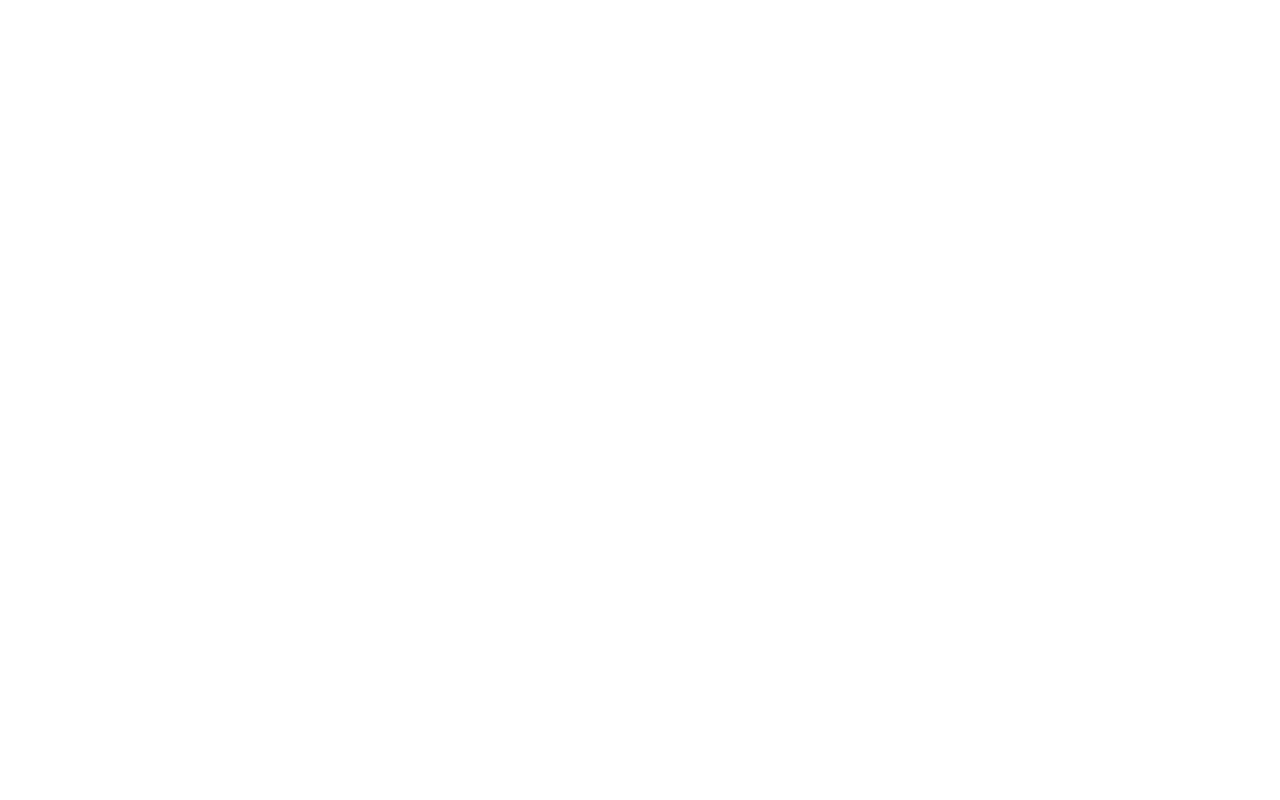
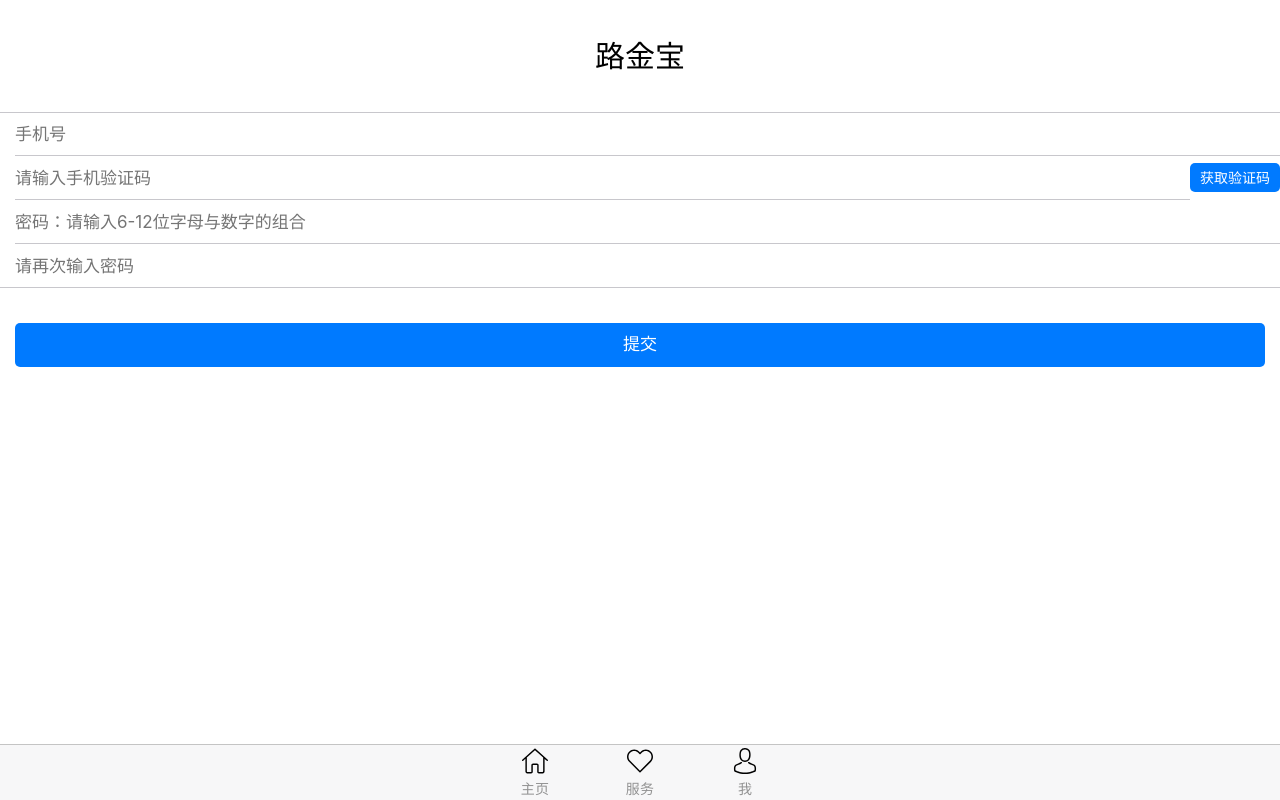
Before and after one commit to eric-seekas/backbone-demo, a website: page build/pug/find.pug in a window 1280 px wide. Drawn offline with nearby package versions, Linux system fonts and the light colour scheme; files that its build step writes are made by us from their sources; files whose address does not match are found by name.

Commit message:
update find.pug

```diff
--- a/build/pug/find.pug
+++ b/build/pug/find.pug
@@ -1,7 +1,63 @@
-//- register.pug
+//- find.pug
 
 extends ./pug-tpl/layout
 
 block title
     title 找回密码
 block content
+    div.views
+        div.view
+            div.pages
+                div.page
+                    div.page-content
+                        div.login-screen-title.pad_t--35 路金宝
+                        form
+                            div.list-block
+                                ul
+                                    li.item-content
+                                        div.item-inner
+                                            div.item-input
+                                                input(
+                                                type='text'
+                                                name='telphone'
+                                                placeholder = '手机号'
+                                                )
+                                    li.item-content
+                                        div.item-inner
+                                            div.item-input
+                                                input(
+                                                type='text'
+                                                name='code'
+                                                placeholder = '请输入手机验证码'
+                                                )
+                                        div.item-media
+                                            button.button.button-fill(type='button') 获取验证码
+                                    li.item-content
+                                        div.item-inner
+                                            div.item-input
+                                                input(
+                                                type='password'
+                                                name='password'
+                                                placeholder = '密码：请输入6-12位字母与数字的组合'
+                                                )
+                                    li.item-content
+                                        div.item-inner
+                                            div.item-input
+                                                input(
+                                                type='password'
+                                                name='password'
+                                                placeholder = '请再次输入密码'
+                                                )
+                            div.content-block
+                                a.button.button-big.button-fill(type='button') 提交
+                    div.toolbar.tabbar.tabbar-labels
+                        div.toolbar-inner
+                            a.tab-link(href='#')
+                                i.icon.home
+                                span.tabbar-label 主页
+                            a.tab-link(href='#')
+                                i.icon.heart
+                                span.tabbar-label 服务
+                            a.tab-link(href='#')
+                                i.icon.avatar
+                                span.tabbar-label 我
```
Also changed, not shown: build/find.html (+52 -0 lines).
